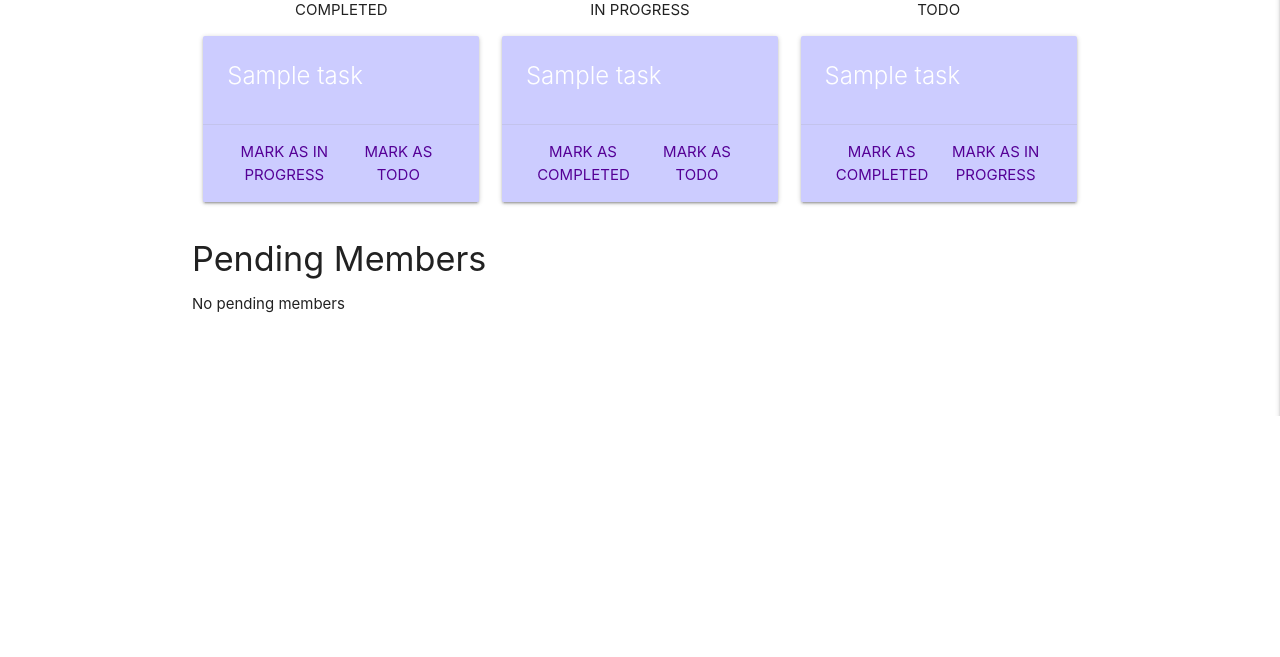
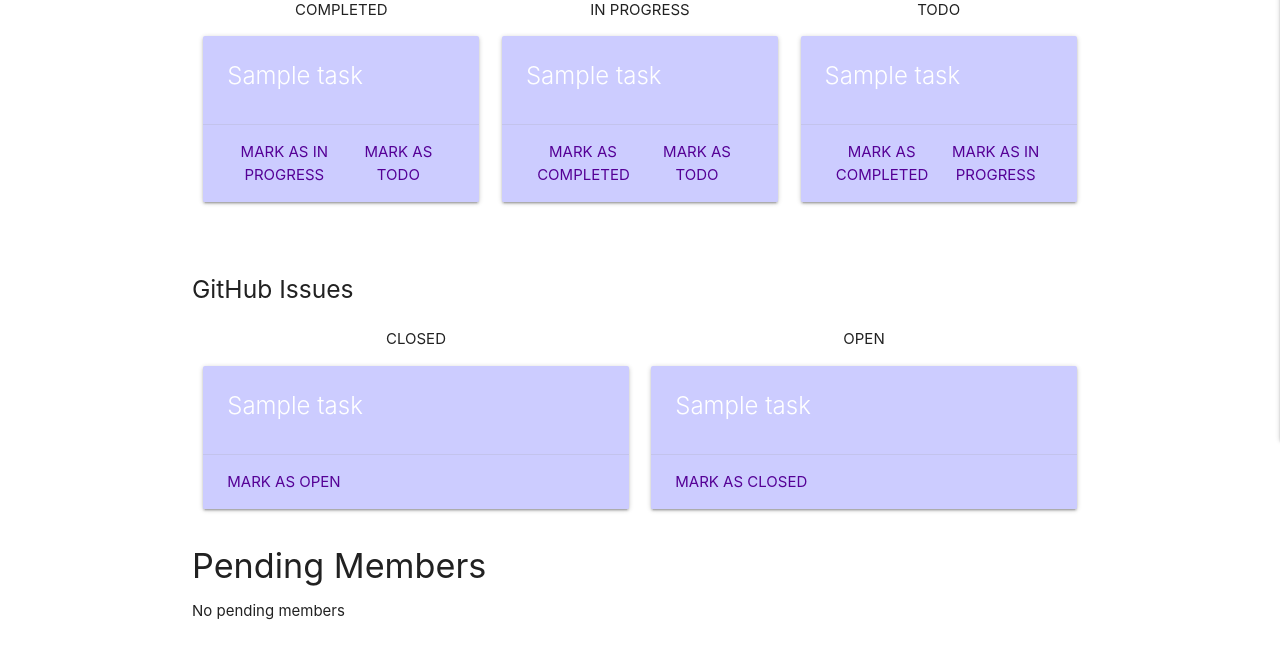
Before and after one commit to calebw3/Senior-Project, a Django app: template hello/templates/group.html in a window 1280 px wide. Shown: the part 420-1077 px from the top of the page. Before the commit the page ends 836 px from the top, so only its background shows below. Run offline with Django 3.2, Linux system fonts and the light colour scheme; the template is opened without the code that fills it: most values are stand-ins (such as "Sample title", 1, 10 or a date in 2020); some libraries are stand-ins or nearby versions.

Commit message:
the group page now integrates with the github link to get the issues, the issues can then be either closed or opened from the periwinkl app

```diff
--- a/hello/templates/group.html
+++ b/hello/templates/group.html
@@ -122,6 +122,38 @@
       {% endfor %}
     </div>
   </div>
+  <br>
+  {% if git != "" and git != "none" and git != "https://github.com/" %}
+  <div class="row">
+    <h5>GitHub Issues</h5>
+    <div class="col s12 m6">
+      <p class="center-align">CLOSED</p>
+      {% for task in closed_issues %}
+        <div class="card">
+          <div class="card-content white-text">
+            <span class="card-title">{{task}}</span>
+          </div>
+          <div class="card-action">
+              <a style="margin:0px" href = "/mark_t/{{name}}/{{task}}/open">mark as open</a>
+          </div>
+        </div>
+      {% endfor %}
+    </div>
+    <div class="col s12 m6">
+      <p class="center-align">OPEN</p>
+      {% for task in open_issues %}
+        <div class="card">
+          <div class="card-content white-text">
+            <span class="card-title">{{task}}</span>
+          </div>
+          <div class="card-action">
+              <a style="margin:0px" href = "/mark_t/{{name}}/{{task}}/closed">mark as closed</a>
+          </div>
+        </div>
+      {% endfor %}
+    </div>
+  </div>
+  {% endif %}
   <div class="row">
     <h4>Pending Members</h4>
     {% if pending|length == 1 %}
```
Also changed, not shown: hello/views.py (+51 -13 lines).
